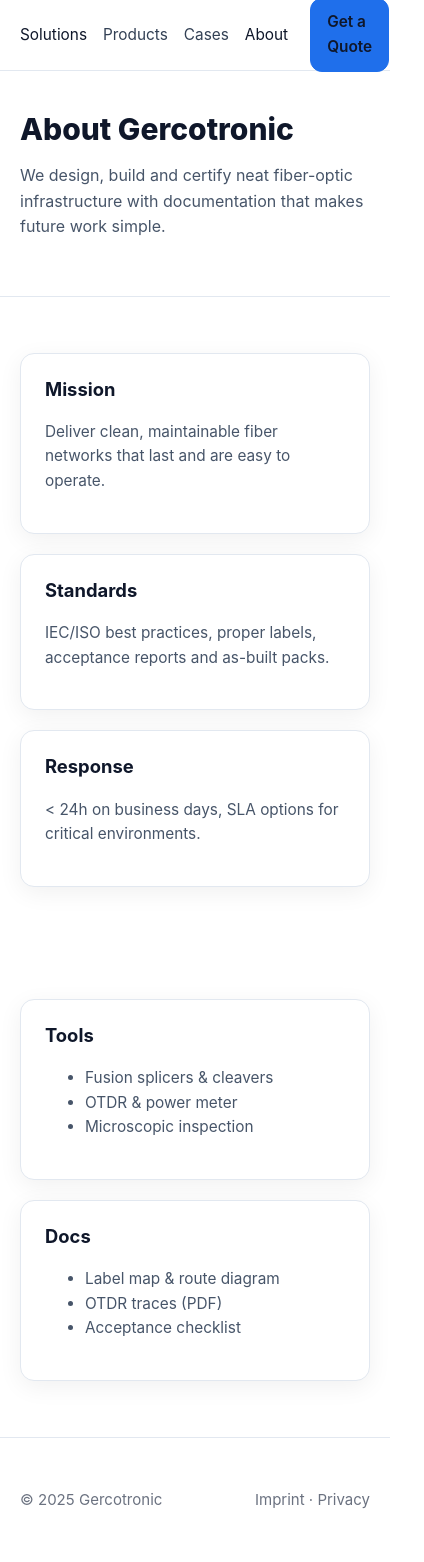
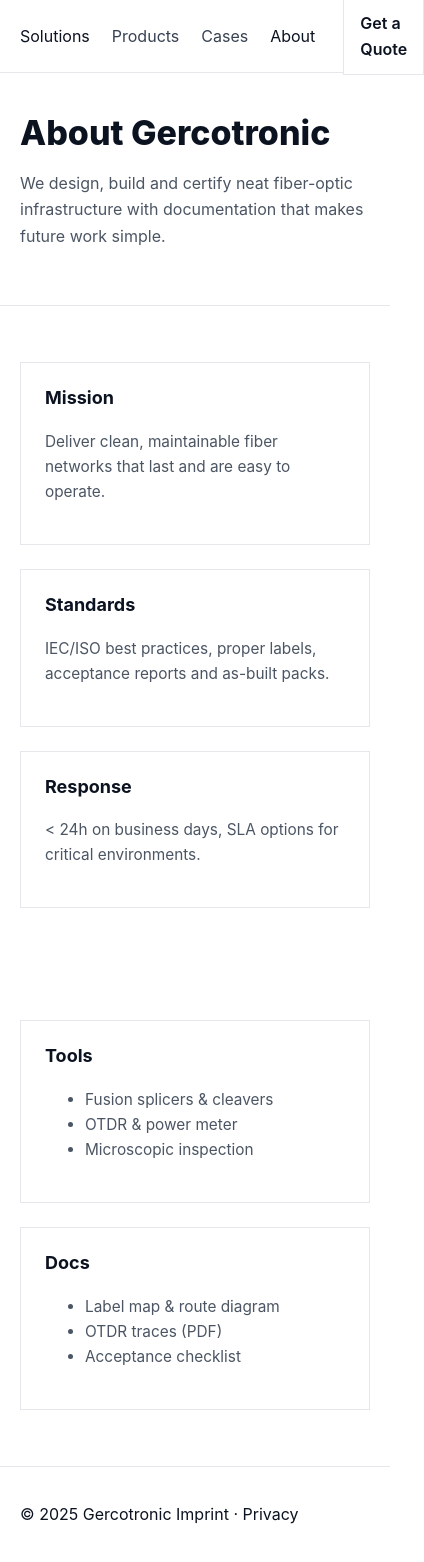
Before and after one commit to bakk0u/gercotronic-preview, a plain HTML site: page about/index.html in a window 390 px wide. Shown: the whole page, 424 px wide, since content can reach past the window. Drawn offline with Linux system fonts and the light colour scheme; files that its build step writes are made by us from their sources.

Commit message:
Update styles.css

```diff
--- a/assets/css/styles.css
+++ b/assets/css/styles.css
@@ -1,114 +1,106 @@
 /* ======================================================
-   GERCOTRONIC — Base styles
-   - Semantic, minimal, maintainable
-   - Sections: reset, tokens, layout, type, components
+   GERCOTRONIC — Editorial/Corporate Layout
+   - Swiss grid, neutral palette, one accent
+   - Semantic, maintainable, no visual clutter
    ====================================================== */
 
-/* 1) Reset / base */
-*,
-*::before,
-*::after { box-sizing: border-box; }
-html, body { height: 100%; }
-html:focus-within { scroll-behavior: smooth; }
-body {
-  margin: 0;
+/* 1) Base Reset */
+*,*::before,*::after{box-sizing:border-box}
+html,body{height:100%}
+html:focus-within{scroll-behavior:smooth}
+body{
+  margin:0; background:#fff; color:#0b1220; line-height:1.65;
   font-family: Inter, ui-sans-serif, system-ui, -apple-system, Segoe UI, Roboto, Helvetica, Arial;
-  color: #0f172a;       /* slate-900 */
-  background: #ffffff;
-  line-height: 1.6;
-  -webkit-font-smoothing: antialiased;
-  -moz-osx-font-smoothing: grayscale;
+  -webkit-font-smoothing:antialiased; -moz-osx-font-smoothing:grayscale;
 }
-img, picture, svg, video { display: block; max-width: 100%; height: auto; }
-a { color: inherit; text-decoration: none; }
-button, input, textarea, select { font: inherit; color: inherit; }
+img,svg,video{display:block;max-width:100%;height:auto}
+a{color:inherit;text-decoration:none}
+button,input,select,textarea{font:inherit;color:inherit}
 
-/* 2) Design tokens */
+/* 2) Tokens */
 :root{
-  --ink: #0f172a;
-  --muted: #475569;      /* slate-600 */
-  --line: #e2e8f0;       /* slate-200 */
-  --card: #f8fafc;       /* slate-50 */
-  --brand: #1f6feb;      /* blue-600-ish */
-  --brand-hover: #1b61d2;
-  --radius: 14px;
-  --shadow: 0 6px 24px rgba(2,6,23,.06);
-  --container: 1120px;
+  --ink:#0b1220;        /* primary text */
+  --muted:#4b5563;      /* secondary */
+  --line:#e5e7eb;       /* divider */
+  --accent:#136ef6;     /* single accent */
+  --accent-ink:#0a46a8;
+  --bg-soft:#f8fafc;    /* soft blocks */
+  --container:1120px;
+
+  --r:8px;              /* subtle radius only where needed */
 
   /* spacing scale */
-  --s1: 4px; --s2: 8px; --s3: 12px; --s4: 16px; --s5: 20px; --s6: 24px;
-  --s7: 32px; --s8: 40px; --s9: 56px; --s10: 72px;
+  --s1:4px; --s2:8px; --s3:12px; --s4:16px; --s5:20px; --s6:24px;
+  --s7:32px; --s8:40px; --s9:56px; --s10:72px;
 }
 
-/* 3) Layout helpers */
-.container { max-width: var(--container); margin-inline: auto; padding-inline: 20px; }
-.stack > * + * { margin-top: var(--s5); }
-.cluster { display: flex; align-items: center; gap: var(--s4); flex-wrap: wrap; }
-.grid { display: grid; gap: var(--s5); }
-.grid--2 { grid-template-columns: repeat(2, minmax(0,1fr)); }
-.grid--3 { grid-template-columns: repeat(3, minmax(0,1fr)); }
-.section { padding-block: var(--s9); }
-.section--tight { padding-block: var(--s7); }
+/* 3) Layout primitives */
+.container{max-width:var(--container); margin-inline:auto; padding-inline:20px}
+.stack > * + *{margin-top:var(--s5)}
+.cluster{display:flex; align-items:center; gap:var(--s4); flex-wrap:wrap}
+.grid{display:grid; gap:var(--s6)}
+.grid-2{grid-template-columns:repeat(2,minmax(0,1fr))}
+.grid-3{grid-template-columns:repeat(3,minmax(0,1fr))}
+.section{padding-block:var(--s9)}
+.section--tight{padding-block:var(--s7)}
 
-/* 4) Typography */
-h1,h2,h3 { line-height: 1.2; margin: 0 0 var(--s3) 0; }
-h1 { font-size: clamp(30px, 4.2vw, 44px); font-weight: 800; }
-h2 { font-size: clamp(22px, 3vw, 30px); font-weight: 700; }
-h3 { font-size: 1.15rem; font-weight: 700; }
-.lead { color: var(--muted); max-width: 62ch; }
-.meta { color: var(--muted); font-size: .96rem; }
-.kicker { text-transform: uppercase; letter-spacing: .16em; color: #64748b; font-size: .78rem; }
+/* 4) Type scale (editorial) */
+h1,h2,h3{line-height:1.2; margin:0 0 var(--s3) 0}
+h1{font-weight:800; font-size:clamp(34px,4.5vw,46px)}
+h2{font-weight:700; font-size:clamp(24px,2.6vw,30px)}
+h3{font-weight:700; font-size:1.125rem}
+.lead{color:var(--muted); max-width:68ch}
+.meta{color:var(--muted); font-size:.96rem}
+.kicker{letter-spacing:.12em; text-transform:uppercase; color:#6b7280; font-size:.78rem}
 
 /* 5) Components */
-.btn {
-  display: inline-flex; align-items: center; justify-content: center; gap: .5rem;
-  padding: .7rem 1rem; border: 1px solid var(--line); border-radius: 12px;
-  background: #fff; color: var(--ink); font-weight: 600;
-  transition: background .2s ease, border-color .2s ease, transform .1s ease, color .2s ease;
+.btn{
+  display:inline-flex; align-items:center; justify-content:center; gap:.5rem;
+  padding:.7rem 1rem; border:1px solid var(--line); border-radius:0;
+  background:#fff; color:var(--ink); font-weight:600; transition:.15s ease;
 }
-.btn:hover { background: #f8fafc; border-color: #cbd5e1; }
-.btn:active { transform: translateY(1px); }
-.btn-primary { background: var(--brand); border-color: var(--brand); color: #fff; }
-.btn-primary:hover { background: var(--brand-hover); }
-.badge { display:inline-flex; align-items:center; gap:.4rem; padding:.32rem .6rem; border:1px solid var(--line); border-radius:999px; background:#fff; color:#334155; font-size:.8rem; }
+.btn:hover{background:#f9fafb}
+.btn:active{transform:translateY(1px)}
+.btn--primary{background:var(--accent); border-color:var(--accent); color:#fff}
+.btn--primary:hover{background:var(--accent-ink)}
 
-.card {
-  background:#fff; border:1px solid var(--line);
-  border-radius: var(--radius); padding: var(--s6); box-shadow: var(--shadow);
+.card{
+  border:1px solid var(--line); background:#fff; padding:var(--s6);
 }
 
-/* 6) Shell (header/footer) */
-.skip-link { position:absolute; left:-9999px; top:auto; width:1px; height:1px; overflow:hidden; }
-.skip-link:focus { left: 16px; top: 12px; width:auto; height:auto; background:#111827; color:#fff; padding:.5rem .75rem; border-radius:8px; }
+/* 6) Header / Footer */
+.skip-link{position:absolute;left:-9999px;top:auto;width:1px;height:1px;overflow:hidden}
+.skip-link:focus{left:16px;top:12px;width:auto;height:auto;background:#111827;color:#fff;padding:.5rem .75rem}
 
-.site-header { position: sticky; top: 0; z-index: 40; background: #fff; border-bottom:1px solid var(--line); }
-.site-header__inner { height: 70px; display: flex; align-items: center; justify-content: space-between; }
-.logo img { height: 34px; }
-.nav { display: flex; align-items: center; gap: 22px; }
-.nav a { color:#334155; font-size:.96rem; }
-.nav a:hover, .nav a.active { color: var(--ink); }
-.nav .btn { margin-left: 6px; }
+.site-header{position:sticky;top:0;z-index:40;background:#fff;border-bottom:1px solid var(--line)}
+.site-header__inner{height:72px;display:flex;align-items:center;justify-content:space-between}
+.logo img{height:30px}
+.nav{display:flex;align-items:center;gap:22px}
+.nav a{color:#374151}
+.nav a:hover,.nav a.active{color:var(--ink)}
+.nav .btn{margin-left:6px}
 
-.site-footer { border-top:1px solid var(--line); }
-.footer__cols { display:grid; gap:var(--s6); grid-template-columns: 2fr repeat(3,1fr); }
-.footer__fine { display:flex; align-items:center; justify-content:space-between; color:#6b7280; font-size:.94rem; padding-block:16px; }
+.site-footer{border-top:1px solid var(--line)}
+.footer-grid{display:grid;gap:var(--s6);grid-template-columns:2fr repeat(3,1fr)}
+.footer-fine{display:flex;align-items:center;justify-content:space-between;color:#6b7280;font-size:.95rem;padding-block:16px}
 
 /* 7) Sections */
-.hero { border-bottom:1px solid var(--line); background:#fff; }
-.hero__wrap { display:grid; grid-template-columns: 1.1fr .9fr; gap: var(--s8); align-items:center; padding-block: var(--s10); }
-.hero__visual { min-height: 320px; border:1px solid var(--line); border-radius: var(--radius); background: linear-gradient(180deg,#f8fafc 0%, #ffffff 100%); }
+.hero{border-bottom:1px solid var(--line); background:#fff}
+.hero__wrap{display:grid;grid-template-columns:1.1fr .9fr;gap:var(--s8);align-items:center;padding-block:var(--s10)}
+.hero__panel{border-left:4px solid var(--accent); padding-left:var(--s6)}
+.hero__visual{border:1px solid var(--line); background:var(--bg-soft); min-height:320px}
 
-.page-hero { padding-block: var(--s8); border-bottom:1px solid var(--line); }
+.page-hero{padding-block:var(--s8);border-bottom:1px solid var(--line)}
+.soft{background:var(--bg-soft);}
 
 /* 8) Forms */
-.form { display:grid; gap: var(--s4); }
-.input, .textarea { width:100%; padding:.7rem .9rem; border:1px solid var(--line); border-radius:12px; background:#fff; }
-.textarea { min-height: 120px; resize: vertical; }
+.form{display:grid;gap:var(--s4)}
+.input,.textarea{width:100%;padding:.7rem .9rem;border:1px solid var(--line);background:#fff}
+.textarea{min-height:120px;resize:vertical}
 
 /* 9) Responsive */
-@media (max-width: 980px){
-  .grid--3, .grid--2 { grid-template-columns: 1fr; }
-  .footer__cols { grid-template-columns: 1fr 1fr; }
-  .hero__wrap { grid-template-columns: 1fr; padding-block: var(--s8); }
-  .nav { gap: 16px; }
+@media (max-width:980px){
+  .grid-3,.grid-2{grid-template-columns:1fr}
+  .hero__wrap{grid-template-columns:1fr;padding-block:var(--s8)}
+  .footer-grid{grid-template-columns:1fr 1fr}
 }
```
